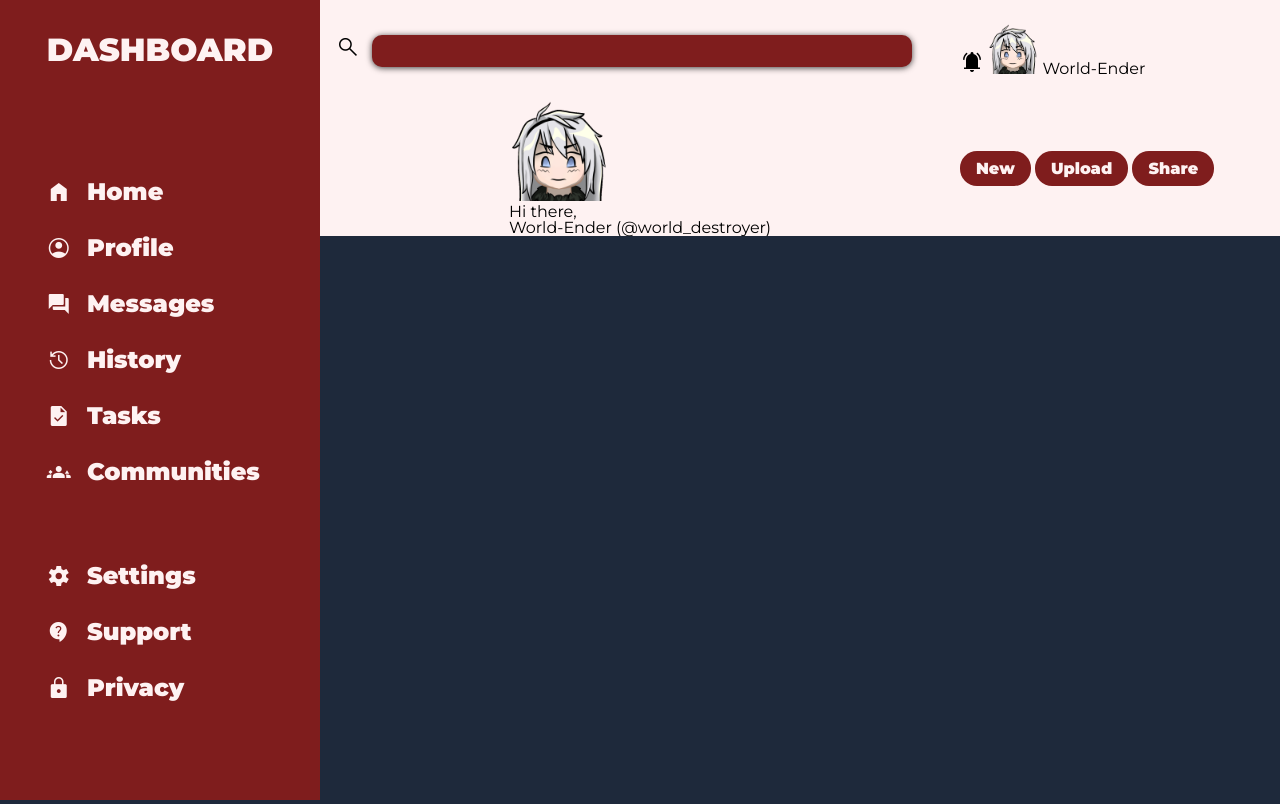
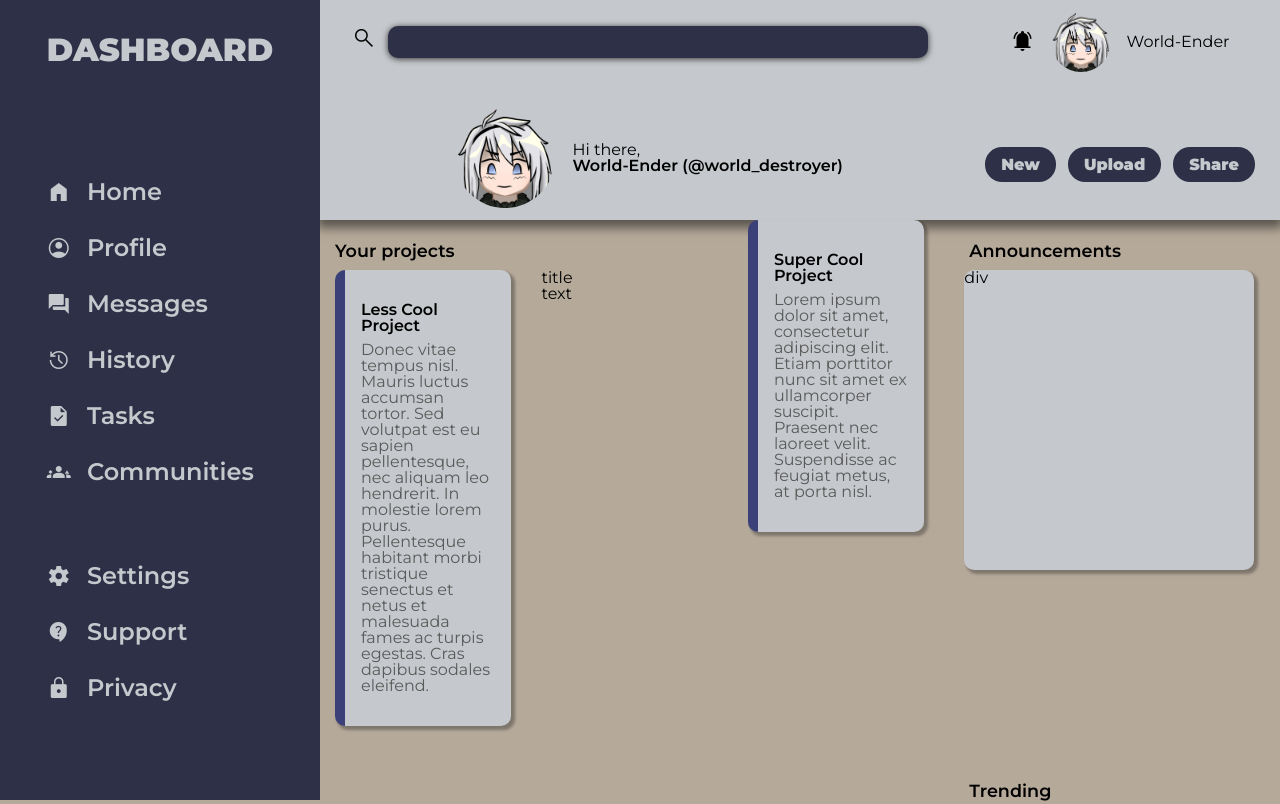
Before and after one commit to smkakitani/odin-admin-dashboard-project, a plain HTML site: page index.html in a window 1280 px wide. Shown: the top 804 px of the page. Drawn offline with nearby package versions, Linux system fonts and the light colour scheme.

Commit message:
Add layout for the main content

```diff
--- a/css/style.css
+++ b/css/style.css
@@ -49,8 +49,11 @@ table {
 
 
 :root {
-    --darkest-color: #7f1d1d;
-    --lightest-color: #fef2f2;
+    --darkest-color: #2E3047;
+    --lightest-color: #C5C8CC;
+    --mid-color: #B5A99A;
+    --detail-color: #3b4079;
+    --shadow-main: 3px 3px 3px 1px rgba(0, 0, 0, 0.3);
 }
 
 
@@ -71,7 +74,7 @@ table {
 
 /* general */
 body {
-    background-color: #1e293b;
+    background-color: var(--mid-color);
     display: grid;
     grid-template-columns: minmax(280px, 1fr) 3fr;
     grid-template-rows: min-content 3fr;
@@ -138,6 +141,7 @@ nav {
     background-color: var(--lightest-color);
     grid-column: 2;
     color: black;
+    box-shadow: 0px 5px 10px 3px rgba(0, 0, 0, 0.5);
 
     display: grid;
     /* grid-template-columns: repeat(auto-fit, minmax(400px, 1fr)); */
@@ -145,7 +149,8 @@ nav {
     grid-template-rows: 1.5fr 2fr;
     grid-auto-flow: column;
     align-items: center;
-    /* justify-items: center; */
+    justify-items: center;
+    row-gap: 1.5em;
 }
 
 input[type="search"] {
@@ -178,8 +183,17 @@ input:focus {
     gap: 0.75em;
 }
 
+#container-user {
+    display: grid;
+    grid-auto-flow: column;
+    grid-template-rows: repeat(auto-fit, 1fr);
+    align-items: center;
+    gap: 1em;
+}
+
 #container-user > img {
-    height: 50px;
+    height: 60px;
+    border-radius: 50%;
 }
 
 #container-user span {
@@ -190,11 +204,32 @@ input:focus {
     grid-column: 1;
     grid-row: 2;
     justify-self: center;
+    margin-bottom: 0.75em;
+
+    display: grid;
+    grid-template-columns: 1fr 2fr;
+    justify-items: center;
+    align-items: center;
 }
 
 #container-greeting > img {
     height: 100px;
+    border-radius: 50%;
+}
 
+#container-greeting > p {
+    line-height: 1em;
+}
+
+#container-greeting .bold {
+    font-weight: 600;
+}
+
+#container-button {
+    display: flex;
+    flex-wrap: wrap;
+    gap: 0.75em;
+    justify-content: space-around;
 }
 
 #container-button button {
@@ -208,3 +243,82 @@ input:focus {
     border-radius: 17px;
     padding: 0.5rem 1rem;
 }
+
+
+
+/* MAIN */
+main {
+    display: grid;
+    grid-template-columns: 2fr 1fr;
+    grid-template-rows: 1.5fr 1fr;
+    gap: 15px;
+    padding-right: 1em;
+    padding-bottom: 3em;
+}
+
+/* div #project */
+#project {
+    grid-row: 1 / 3;
+
+    display: grid;
+    grid-template-columns: repeat(auto-fit, minmax(200px, 1fr));
+    grid-template-rows: 50px repeat(auto-fit, minmax(200px, 1fr));
+}
+
+#project > h2 {
+    grid-column: 1 / 3;
+}
+
+.card {
+    padding: 0px 15px;
+}
+
+.card > .container {
+    background-color: var(--lightest-color);
+    border-radius: 10px;
+    border-left: 10px solid var(--detail-color);
+    box-shadow: var(--shadow-main);
+    padding: 2em 1em;
+}
+
+.container > p:first-child {
+    color: black;
+    font-weight: 600;
+    padding-bottom: 0.5em;
+}
+
+.container > p:nth-child(2) {
+    color: #5a5a5a;
+}
+
+/* div #announcement */
+#announcement {
+    grid-row: 1;
+    grid-column: 2;
+}
+
+main .side-container {
+    background-color: var(--lightest-color);
+    border-radius: 10px;
+    height: min(300px, 500px);
+    box-shadow: var(--shadow-main);
+    margin: 0 10px;
+}
+
+#announcement > p, #trend > p, #project > h2  {
+    font-weight: 600;
+    font-size: 1.1rem;
+    margin-left: 15px;
+    margin-bottom: 10px;
+    align-self: flex-end;
+}
+/* div #trend */
+#trend {
+    grid-row: 2;
+    grid-column: 2;
+}
+
+#announcement, #trend {
+    display: grid;
+    grid-template-rows: 50px 1fr;
+}
--- a/index.html
+++ b/index.html
@@ -9,7 +9,7 @@
 
     <link rel="preconnect" href="https://fonts.googleapis.com">
     <link rel="preconnect" href="https://fonts.gstatic.com" crossorigin>
-    <link href="https://fonts.googleapis.com/css2?family=Montserrat:wght@400;900&display=swap" rel="stylesheet">
+    <link href="https://fonts.googleapis.com/css2?family=Montserrat:wght@400;600;900&display=swap" rel="stylesheet">
 
 
     <title>Admin Dashboard</title>
@@ -34,7 +34,8 @@
         </div>
         <div id="container-greeting">
             <img src="./images/nier_shy_antest.gif" alt="Shy Nier">
-            <p>Hi there,<br>World-Ender (@world_destroyer)</p>
+            <p>Hi there,<br>
+                <span class="bold">World-Ender (@world_destroyer)</span></p>
         </div>
 
         <div id="container-button">
@@ -79,13 +80,48 @@
     </section>
     <main>
         <div id="project">
+            <h2>Your projects</h2>
 
+            <div class="card one">
+                <div class="container">
+                    <p>Super Cool Project</p>
+                    <p>Lorem ipsum dolor sit amet, consectetur adipiscing elit. Etiam porttitor nunc sit amet ex ullamcorper suscipit. Praesent nec laoreet velit. Suspendisse ac feugiat metus, at porta nisl.</p>
+                    <div class="icon"></div>
+                </div>
+            </div>
+            <div class="card two">
+                <div class="container">
+                    <p>Less Cool Project</p>
+                    <p>Donec vitae tempus nisl. Mauris luctus accumsan tortor. Sed volutpat est eu sapien pellentesque, nec aliquam leo hendrerit. In molestie lorem purus. Pellentesque habitant morbi tristique senectus et netus et malesuada fames ac turpis egestas. Cras dapibus sodales eleifend.</p>
+                    <div class="icon"></div>
+                </div>
+            </div>
+            <div class="card three">
+                <p>title</p>
+                <p>text</p>
+                <div class="icon"></div>
+            </div>
+            <div class="card four">
+
+            </div>
+            <div class="card five">
+
+            </div>
+            <div class="card six">
+
+            </div>
         </div>
         <div id="announcement">
-
+            <p>Announcements</p>
+            <div class="side-container">
+                div
+            </div>
         </div>
         <div id="trend">
-
+            <p>Trending</p>
+            <div class="side-container">
+                div
+            </div>
         </div>
     </main>
 </body>
```
